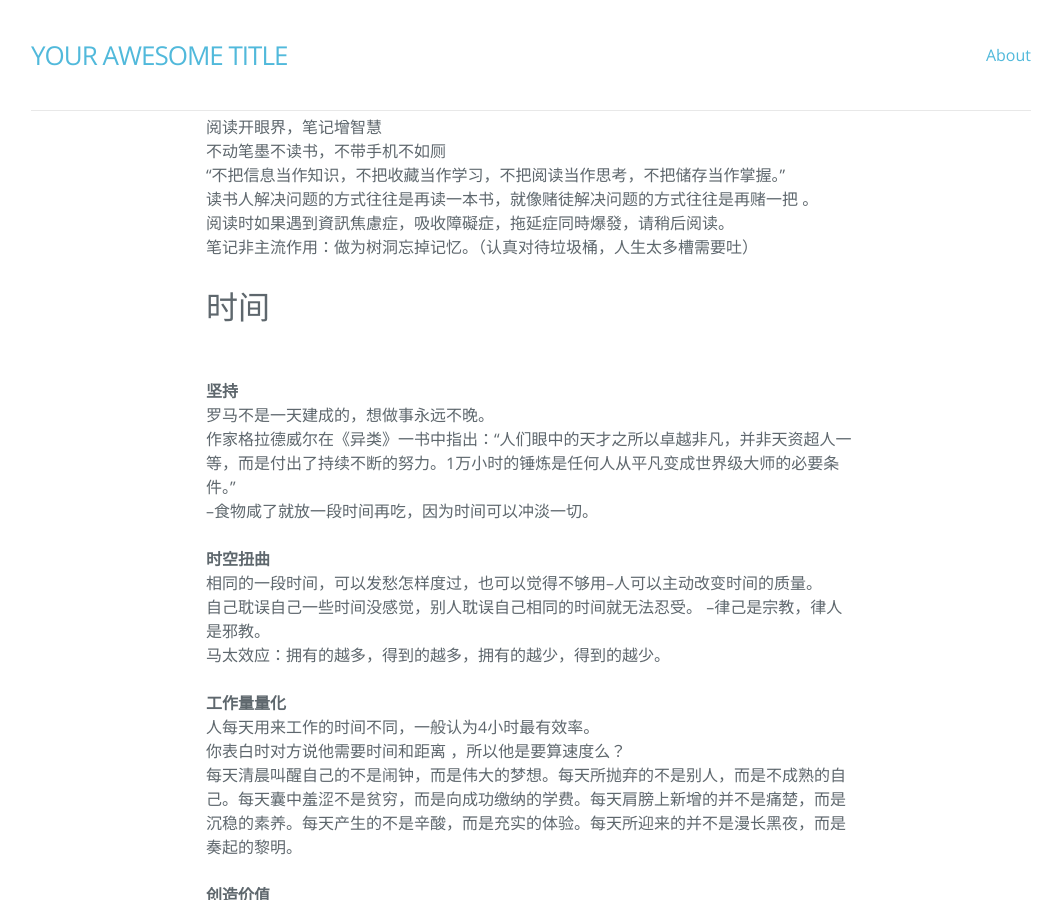
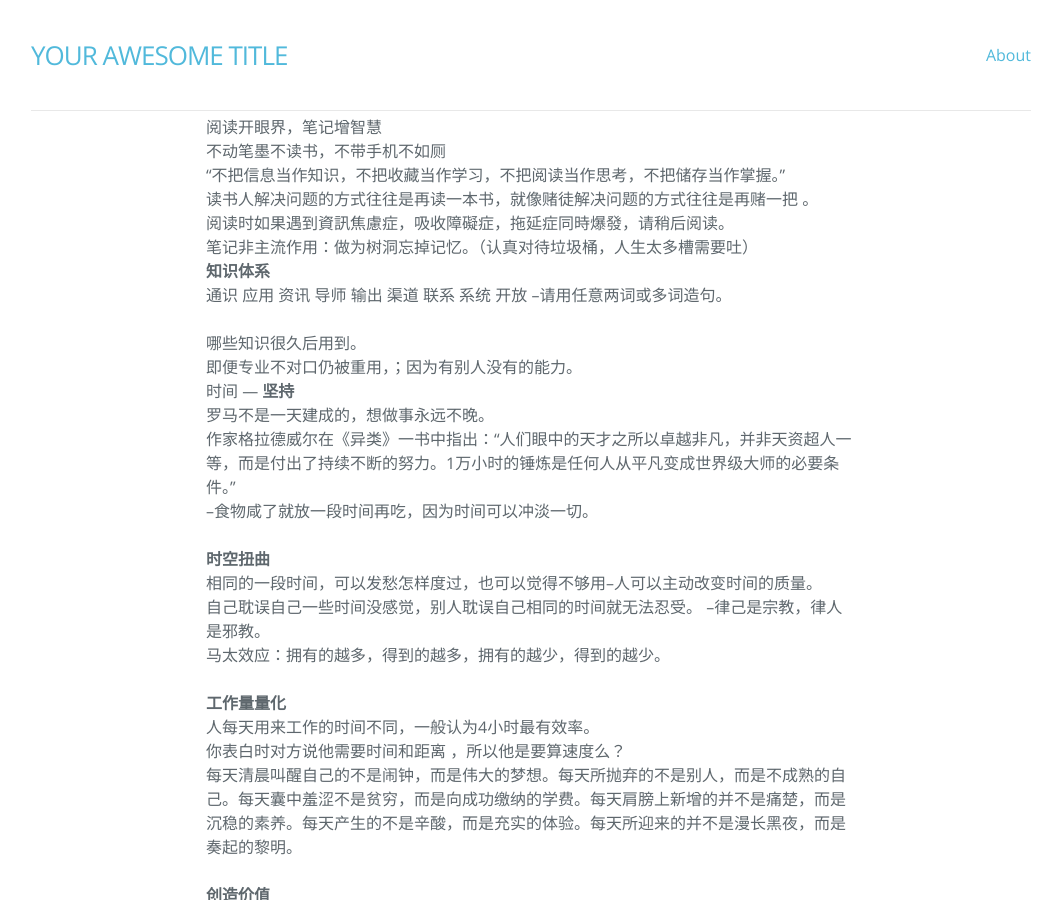
Before and after one commit to hebbank/aceo, a Jekyll site: the page built from _posts/2017-04-16-jt.md, in a window 1280 px wide and 900 px high, scrolled down 2351 px. Shown: the whole window, without its empty margins (109-1171 px from the left). Built offline with Jekyll 4.4.1, drawn with Linux system fonts in a browser that asks for light colours; nearby versions of some CDN libraries.

Commit message:
Update 心灵鸡汤

```diff
--- a/_posts/2017-04-16-jt.md
+++ b/_posts/2017-04-16-jt.md
@@ -72,8 +72,11 @@ tags: 鸡汤
 读书人解决问题的方式往往是再读一本书，就像赌徒解决问题的方式往往是再赌一把  。
 阅读时如果遇到資訊焦慮症，吸收障礙症，拖延症同時爆發，请稍后阅读。
 笔记非主流作用：做为树洞忘掉记忆。（认真对待垃圾桶，人生太多槽需要吐）
+**知识体系**
+通识 应用 资讯 导师 输出 渠道 联系 系统 开放  --请用任意两词或多词造句。
 
-
+哪些知识很久后用到。
+即便专业不对口仍被重用，；因为有别人没有的能力。
 时间
 ---
 **坚持**
```
